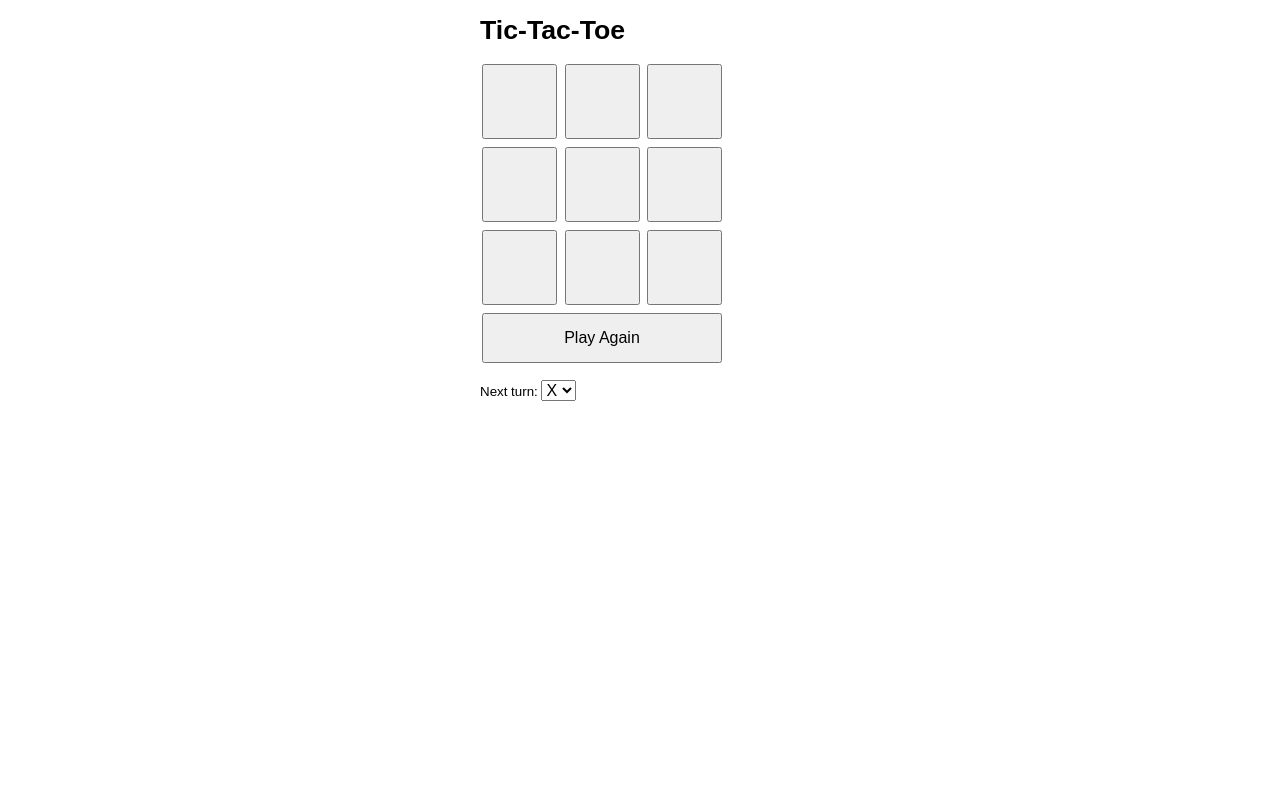
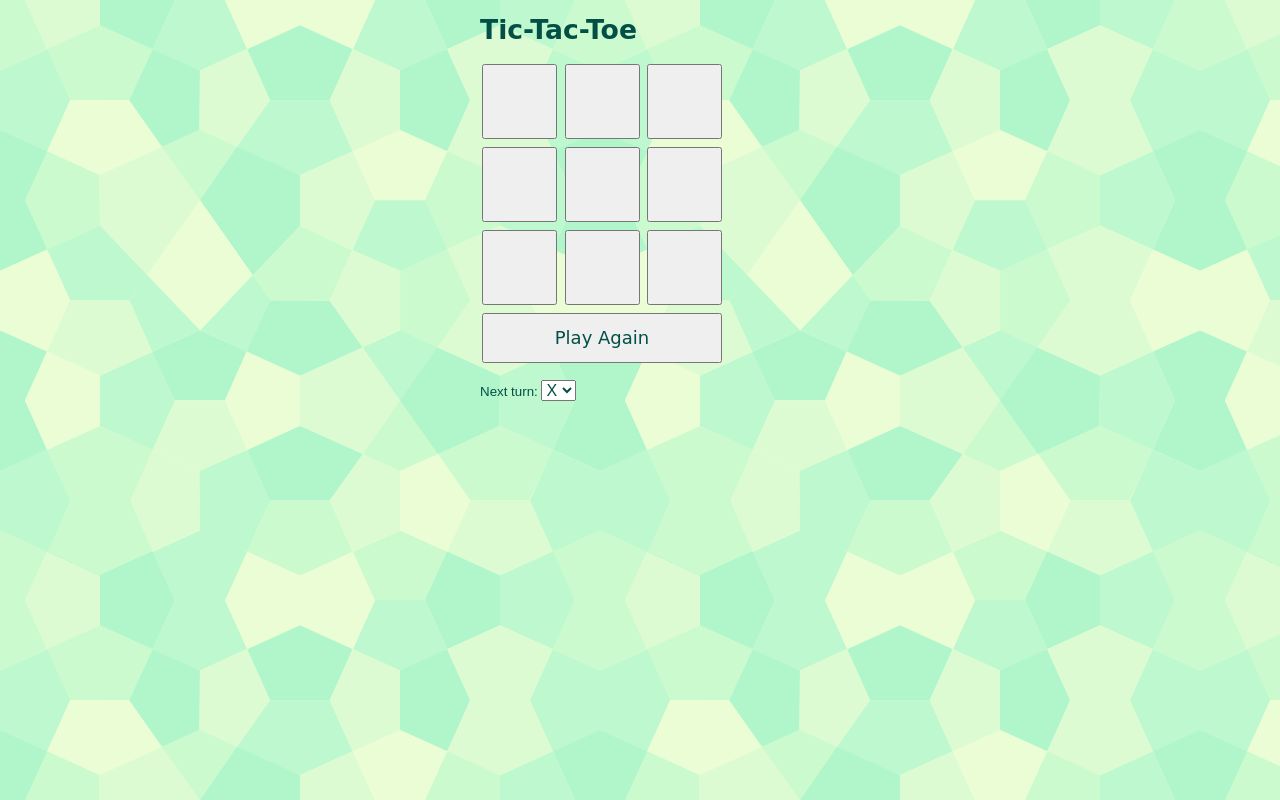
Before and after one commit to joliejodell/tic-tac-toe, a website: page TicTacToe/public/index.html in a window 1280 px wide. Drawn offline with nearby package versions, Linux system fonts and the light colour scheme; no server answers.

Commit message:
Added some fonts and styles to the tic tac toe layout

```diff
--- a/TicTacToe/public/css/style.css
+++ b/TicTacToe/public/css/style.css
@@ -1,5 +1,5 @@
 body {
-	background-color: white;
+	background-image: url("../congruent_pentagon.png");
 }
 
 #playButton {
@@ -12,7 +12,7 @@ div {
 	margin: 0 auto;
 	font-size: 10pt;
 	line-height: 18pt;
-	color: black;
+	color: #034F46;
 	max-width: 98%;
 	font-family: Arial, sans-serif;
 	width: 320px;
@@ -20,26 +20,30 @@ div {
 
 button {
 	font-size: 60px;
+	color: #034F46;
 	height: 75px;
 	margin: 4px 2px;
 	vertical-align: top;
+	line-height: 90%;
 	width: 75px;
-	color: black;
+	font-family: 'Permanent Marker', cursive;
 }
 
 #replayButton {
-	font-size: 16px;
+	font-size: 18px;
 	height: 50px;
 	width: 240px;
-	color: black;
+	color: #034F46;
 }
 
 h1 {
 	text-align: left;
+	font-family: 'Permanent Marker', cursive;
 }
 
 select {
 	font-size: 16px;
+	color: #034F46;
 }
 
 @media only screen and (max-device-width : 480px) {
```
Also changed, not shown: TicTacToe/public/congruent_pentagon.png (added).
